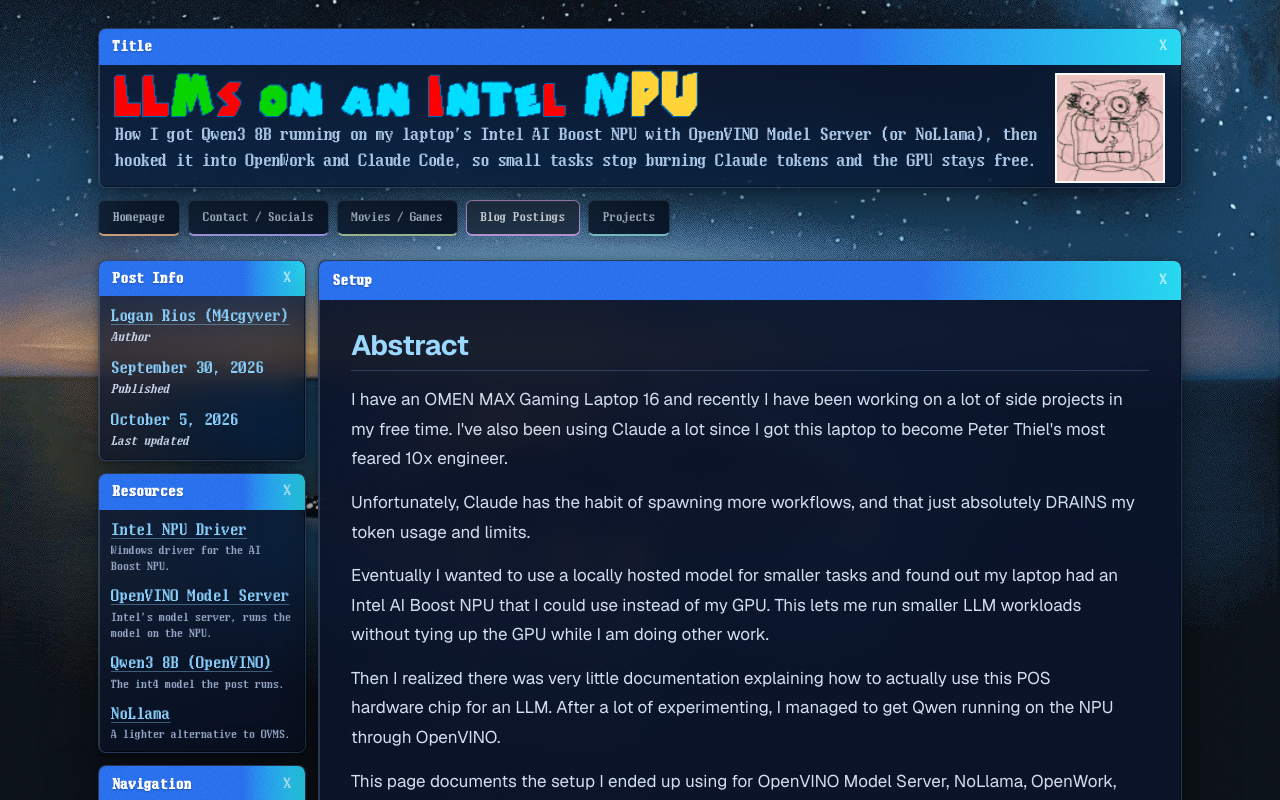
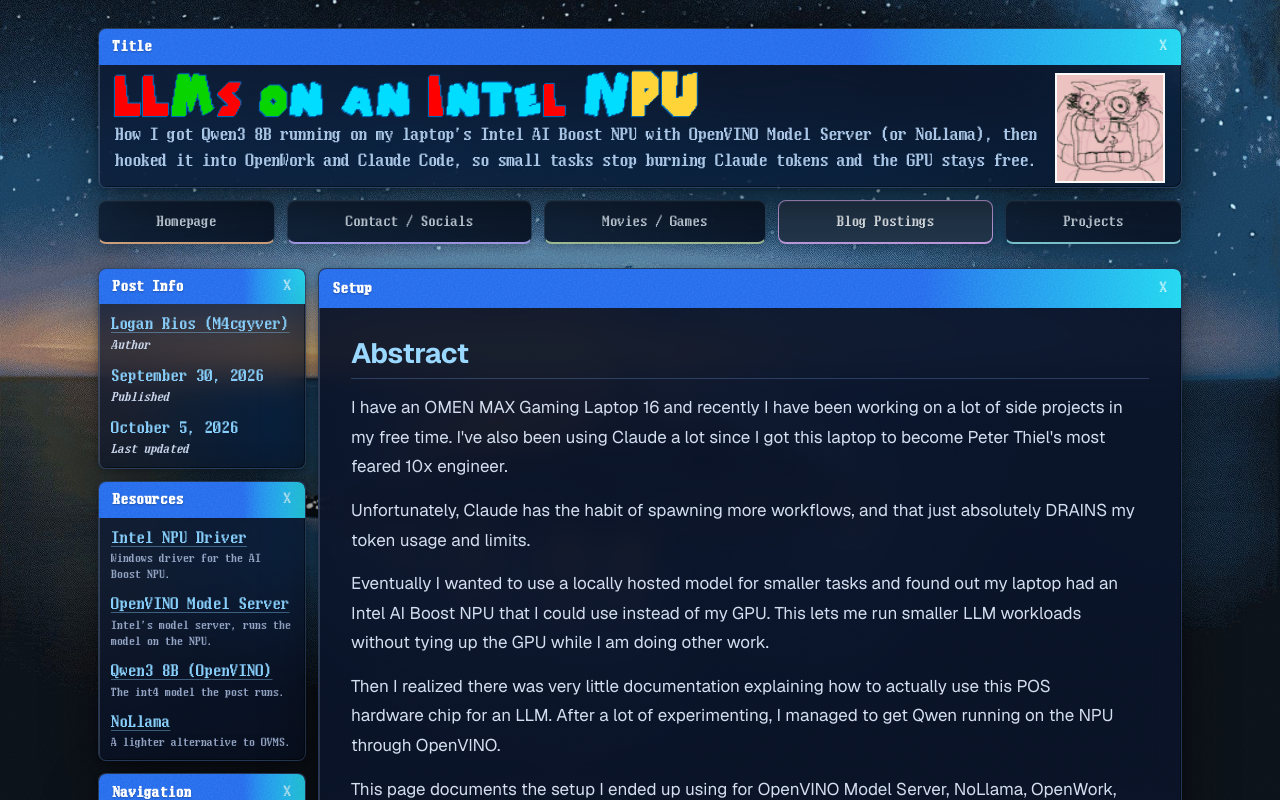
Before and after one commit to Lrios4403/Main-Site, a Next.js app: page /blogs/llms-on-an-intel-npu in a window 1280 px wide. Shown: the top 800 px of the page. Built offline with nearby package versions, Linux system fonts and the light colour scheme; no server answers.

Commit message:
Improve navigation button spacing and readability

```diff
--- a/components/top-navigation/TopNavigation.module.css
+++ b/components/top-navigation/TopNavigation.module.css
@@ -6,15 +6,16 @@
 .list {
   display: flex;
   flex-wrap: wrap;
-  gap: 8px;
+  justify-content: space-between;
+  gap: 12px;
   margin: 0;
   padding: 0;
   list-style: none;
   font-family: var(--font-toshiba), "Courier New", monospace;
-  font-size: 13px;
+  font-size: 15px;
 }
 
-.list li { min-width: 0; }
+.list li { flex: 1 1 auto; min-width: 0; }
 .list li:nth-child(1) { --accent: #d7a783; }
 .list li:nth-child(2) { --accent: #a7a0ee; }
 .list li:nth-child(3) { --accent: #a9c69c; }
@@ -27,14 +28,14 @@
   align-items: center;
   justify-content: center;
   height: 100%;
-  min-height: 36px;
-  padding: 7px 14px;
+  min-height: 44px;
+  padding: 10px 18px;
   border: 1px solid #8cc5e833;
   border-bottom: 2px solid var(--accent);
-  border-radius: 6px;
+  border-radius: 8px;
   background: linear-gradient(130deg, #12243bf5, #0b172af5);
-  box-shadow: 0 3px 10px #050d1926;
-  color: #b9cadb;
+  box-shadow: 0 4px 12px #050d1938, inset 0 1px 0 #ffffff0d;
+  color: #d1deea;
   text-align: center;
   text-decoration: none;
   line-height: 1.4;
@@ -46,13 +47,13 @@
   color: #f0f6fb;
   background: #24394f;
   border-color: var(--accent);
-  box-shadow: inset 0 1px 0 #ffffff08;
+  box-shadow: 0 4px 12px #050d1938, inset 0 1px 0 #ffffff14;
 }
 .list a:focus-visible { outline: 2px solid var(--accent); outline-offset: 1px; }
 
 @media (max-width: 768px) {
-  .list { gap: 6px; font-size: 12px; }
-  .list a { padding: 8px 10px; min-height: 44px; }
+  .list { gap: 10px; font-size: 14px; }
+  .list a { padding: 9px 12px; min-height: 44px; }
 }
 
 @media (prefers-reduced-motion: reduce) {
```
